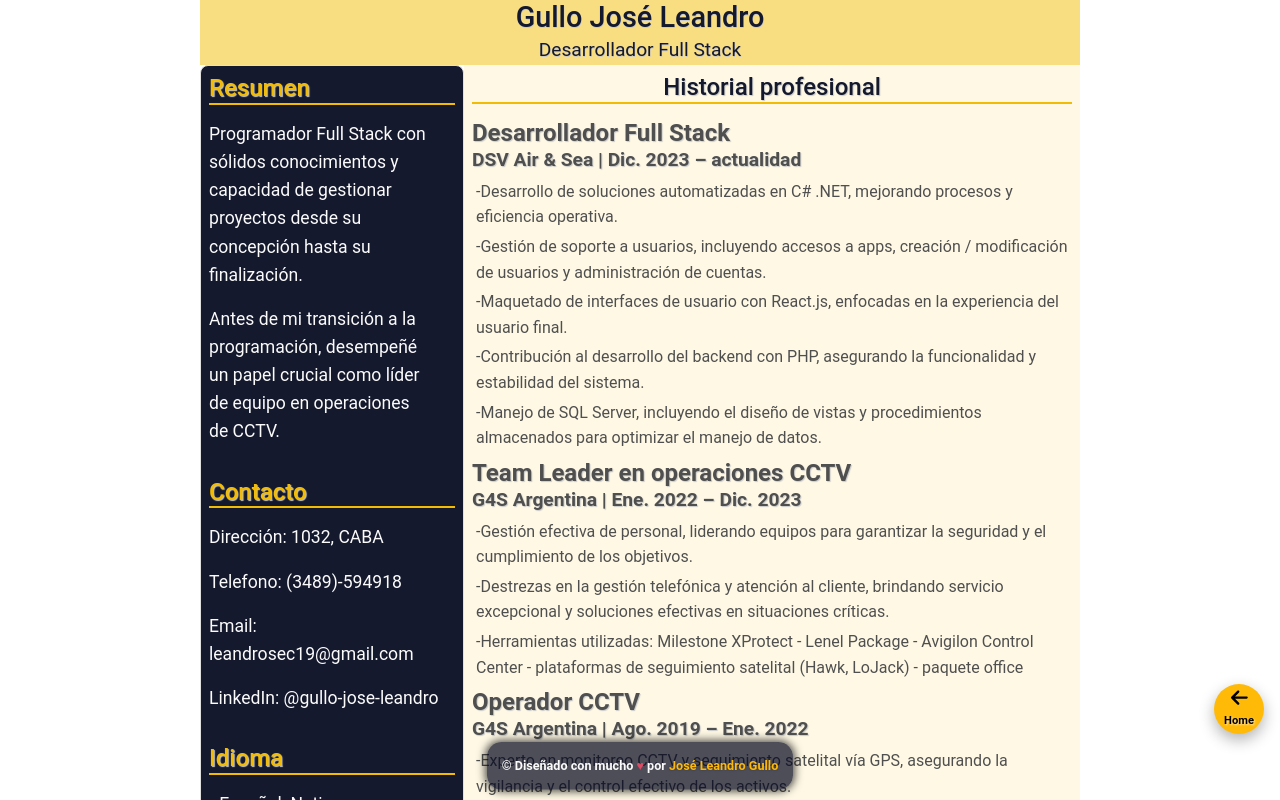
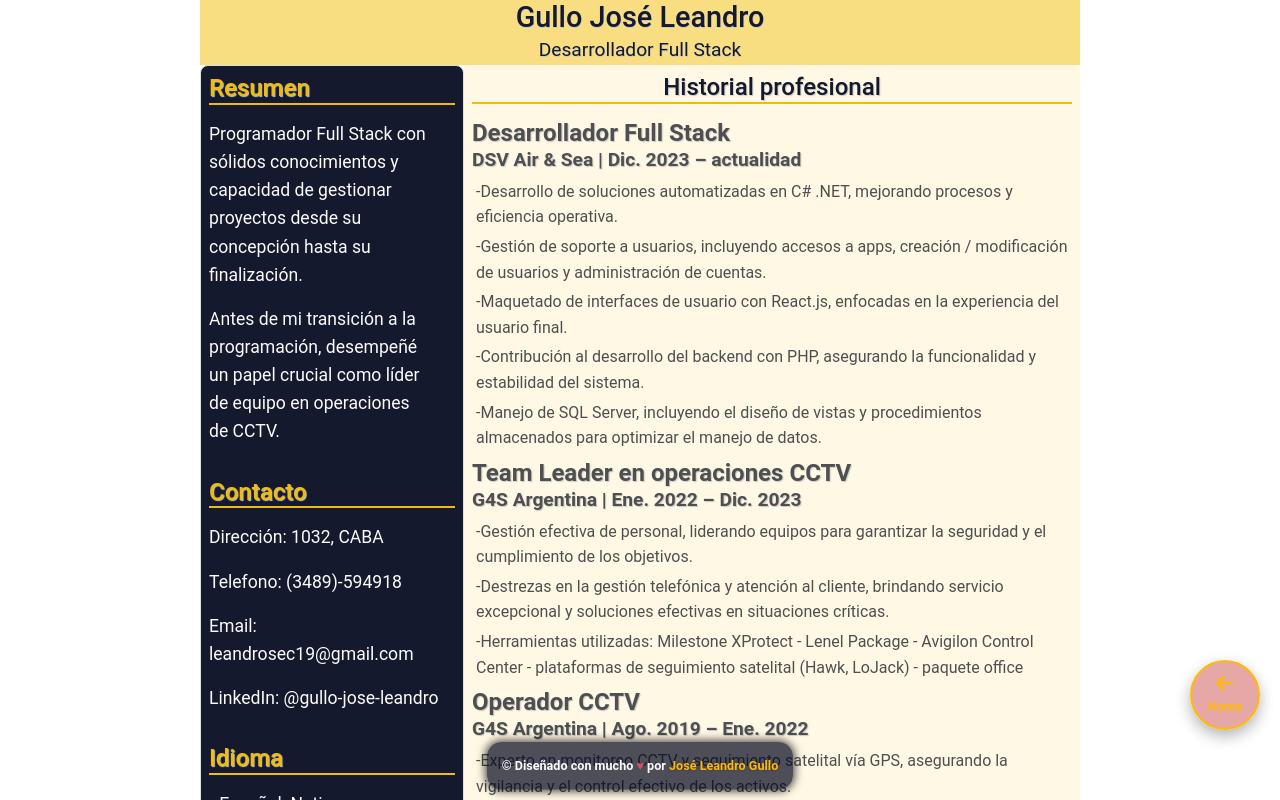
Before and after one commit to gullojoseleandro/Portfolio_V4, a React (Create React App) app: page /CVPage in a window 1280 px wide. Shown: the top 800 px of the page. Built offline with nearby package versions, Linux system fonts and the light colour scheme.

Commit message:
feat: ReturnToHomeButton css file create

```diff
--- /dev/null
+++ b/src/Components/Buttons/jsx/ReturnToHomeButton.css
@@ -0,0 +1,37 @@
+.return-home-button {
+    position: fixed;
+    bottom: 70px;
+    right: 20px;
+    width: 70px;
+    height: 70px;
+    border-radius: 50%;
+    border: #FFBA08 solid 2px;
+    background: rgba(190, 38, 33, 0.4);
+    box-shadow: 0px 6px 15px rgba(0, 0, 0, 0.3);
+    display: flex;
+    flex-direction: column;
+    align-items: center;
+    justify-content: center;
+    transition: transform 0.3s ease, background-color 0.3s ease, box-shadow 0.3s ease;
+    cursor: pointer;
+    text-decoration: none;
+    z-index: 1000;
+}
+
+.return-home-button.hovered {
+    transform: scale(1.2);
+    box-shadow: 0px 8px 20px rgba(0, 0, 0, 0.5);
+}
+
+.icon {
+    color: black;
+    margin-bottom: 4px;
+}
+
+.label {
+    font-size: 0.8rem;
+    color: black;
+    margin: 0;
+    padding: 0;
+    font-weight: bold;
+}
--- a/src/Components/Buttons/jsx/ReturnToHomeButton.jsx
+++ b/src/Components/Buttons/jsx/ReturnToHomeButton.jsx
@@ -1,45 +1,36 @@
+import React, { useState, useCallback } from "react";
 import { FontAwesomeIcon } from "@fortawesome/react-fontawesome";
 import { faArrowLeft } from "@fortawesome/free-solid-svg-icons";
 import { Link } from 'react-router-dom';
+import "./ReturnToHomeButton.css";
 
 const ReturnToHomeButton = () => {
+    const [hovered, setHovered] = useState(false);
+
+    const handleMouseEnter = useCallback(() => {
+        setHovered(true);
+    }, []);
+
+    const handleMouseLeave = useCallback(() => {
+        setHovered(false);
+    }, []);
+
     return (
         <Link
             to="/"
-            className="fixed-button align-items-center justify-content-center d-flex flex-column"
-            style={{
-                width: "50px",
-                bottom: "50px",
-                height: "50px",
-                borderRadius: "50%",
-                backgroundColor: "#FFBA08",
-                boxShadow: "0px 6px 15px rgba(0, 0, 0, 0.3)",
-                transition: "transform 0.3s ease, background-color 0.3s ease, box-shadow 0.3s ease",
-                cursor: "pointer",
-            }}
-            onMouseEnter={(e) => {
-                e.currentTarget.style.backgroundColor = "#F48C06";
-                e.currentTarget.style.transform = "scale(1.1)";
-                e.currentTarget.style.boxShadow = "0px 8px 20px rgba(0, 0, 0, 0.4)";
-            }}
-            onMouseLeave={(e) => {
-                e.currentTarget.style.backgroundColor = "#FFBA08";
-                e.currentTarget.style.transform = "scale(1)";
-                e.currentTarget.style.boxShadow = "0px 6px 15px rgba(0, 0, 0, 0.3)";
-            }}
+            className={`return-home-button ${hovered ? 'hovered' : ''}`}
+            onMouseEnter={handleMouseEnter}
+            onMouseLeave={handleMouseLeave}
         >
             <FontAwesomeIcon
                 icon={faArrowLeft}
                 size="lg"
-                className={"text-black"}
-                style={{ marginBottom: "4px", fontSize: "1.2rem" }}
+                className="icon"
+                style={{ color: "#FFBA08" }}
             />
             <p
-                className={"bg-transparent fw-bold text-black m-0 p-0"}
-                style={{
-                    fontSize: "0.7rem",
-                    textShadow: "1px 1px 2px rgba(255, 255, 255, 0.7)",
-                }}
+                className="label"
+                style={{ color: "#FFBA08" }}
             >
                 Home
             </p>
```
